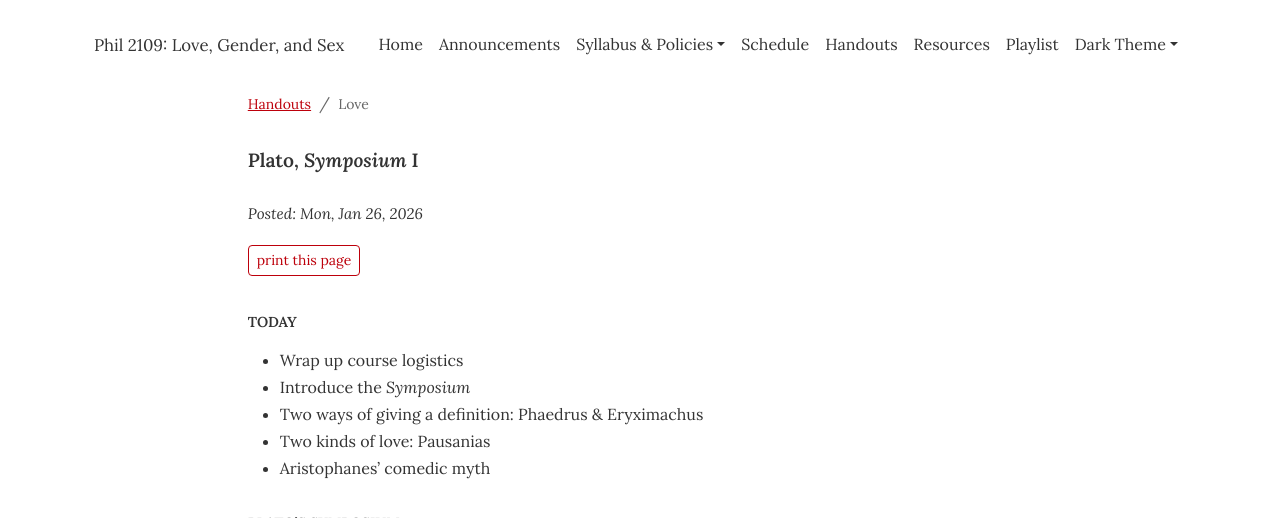
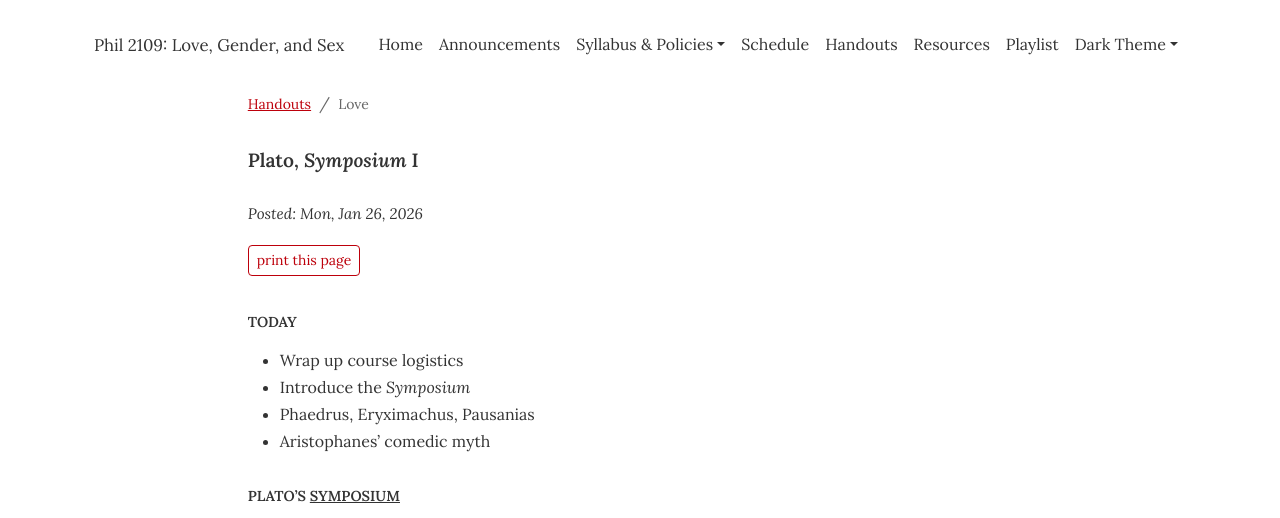
Before and after one commit to dingherself/love-gender-sex, a Jekyll site: the page built from handouts/_posts/2026-01-26-plato-symposium-i.md, in a window 1280 px wide and 900 px high, cut to the strip 0-518 px from the top of the window. Built offline with Jekyll 4.4.1, drawn with Linux system fonts in a browser that asks for light colours.

Commit message:
formatting

```diff
--- a/handouts/_posts/2026-01-26-plato-symposium-i.md
+++ b/handouts/_posts/2026-01-26-plato-symposium-i.md
@@ -8,8 +8,7 @@ module: "Love"
 
 - Wrap up course logistics
 - Introduce the *Symposium*
-- Two ways of giving a definition: Phaedrus & Eryximachus
-- Two kinds of love: Pausanias
+- Phaedrus, Eryximachus, Pausanias
 - Aristophanes’ comedic myth
 
 ## Plato’s <u>Symposium</u>
@@ -69,7 +68,6 @@ What Plato tells us:
   - *Philía*: More “friendly” (by contemporary light), affectionate/non-passionate love.
   - *Agapé*: Selfless, benevolent, unconditional love.
   - “Platonic love,” ironically, is *erôs*.
-
 - The layers:
   - We hear the story of Apollodorus telling an unnamed friend the story of him telling Glaucon the story of the symposium.
   - Apollodorus heard the story from Phoenix, who heard it from Aristodemus who was at the party.
@@ -89,7 +87,6 @@ What Plato tells us:
 - A *teleological* theory of X: An account of what X is in terms of its end/purpose (*télos*). [Elizabeth]
   - The *télos* of an acorn is an oak tree.
 - Love’s connection to shame? [Elsa, Tiffany, Joselyn]
-
 
 ### Pausanias
 
@@ -132,5 +129,4 @@ What Plato tells us:
   - The men split from the original spherical men are “most manly in their nature,” and are the only ones “who grow up to be real men in politics. When they’re grown men, they are lovers of young men, and they naturally pay no attention to marriage or to making babies” so they get to do the serious stuff (192a–b).
 - Love: Longing to become whole with your other half, your meant-to-be (191d–192e). [June]
   - The penetration problem again
-
 - Socrates flirts with Agathon, whose turn it is now to speak.
```
